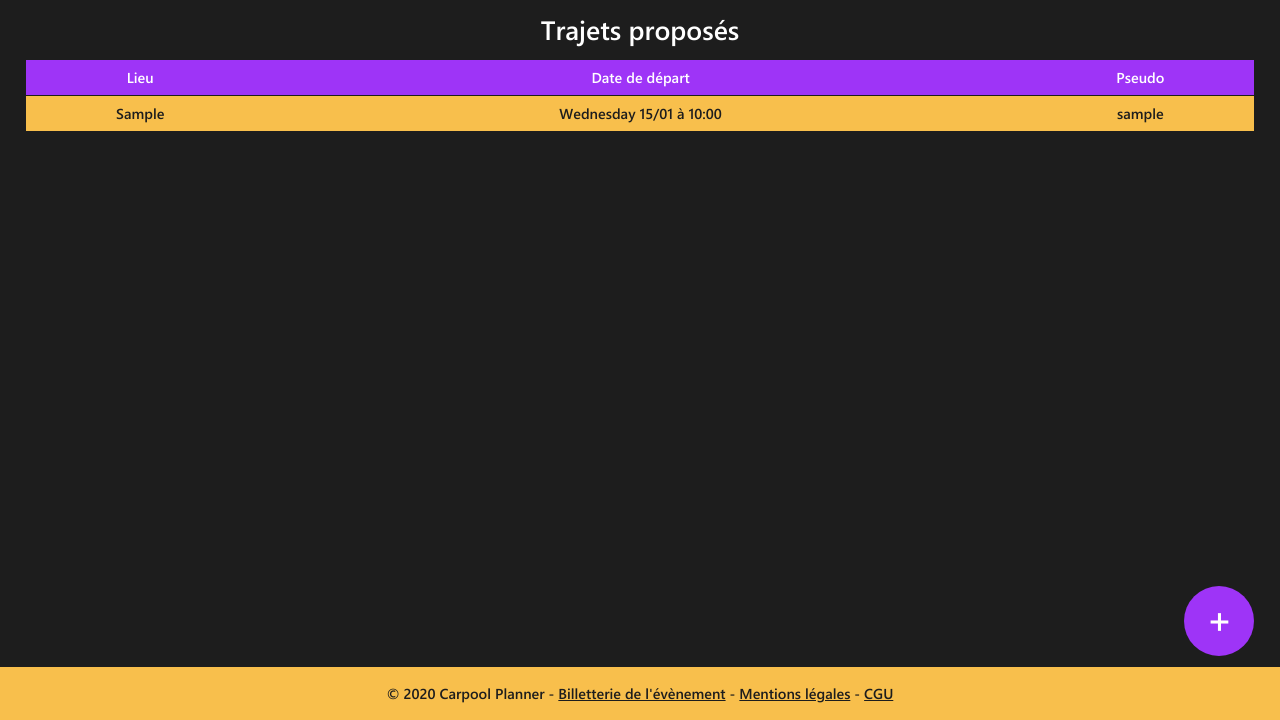
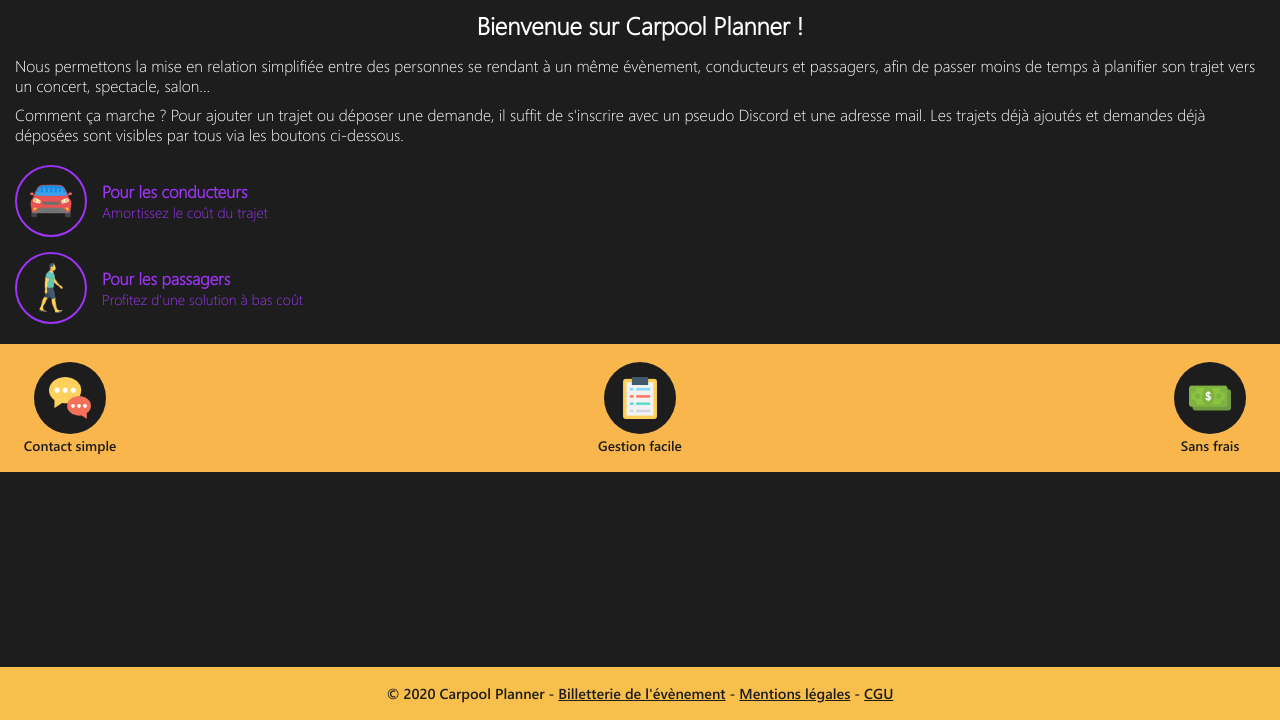
Before and after one commit to LilianLem/carpool-planner, a PHP site: page / in a window 1280 px wide. Shown: the part 80-800 px from the top of the page. Run offline with PHP 8.4, Linux system fonts and the light colour scheme; tables that the repository leaves empty hold one stand-in row (values such as "Sample post").

Commit message:
Ajout page d'accueil
- Ajout de HomeController
- Ajout dans le router et changement de la view par défaut
- Ajout du CSS et de la view Home (en cours de dev)
- Déplacement d'icônes par rapport à leur utilisation

```diff
--- /dev/null
+++ b/controller/HomeController.php
@@ -0,0 +1,6 @@
+<?php
+
+function displayHomePage()
+{
+	require('view/Home.php');
+}
--- a/router/router.php
+++ b/router/router.php
@@ -2,11 +2,15 @@
 try {
 	require('controller/ProposalController.php');
 	require('controller/UserController.php');
+	require('controller/HomeController.php');
 
 	if(isset($_GET['action']))
 	{
 		switch($_GET['action'])
 		{
+			case 'showProposals':
+				displayProposalList();
+				break;
 			case 'addProposal':
 				displayProposalAddForm();
 				break;
@@ -48,7 +52,7 @@
 	if(isset($goDefault))
 	{
 		// Par défaut si l'action n'est pas reconnue
-		displayProposalList();
+		displayHomePage();
 	}
 }
 
--- a/static/css/style.css
+++ b/static/css/style.css
@@ -4,6 +4,13 @@
 		 url("../fonts/weblysleekuisb.woff") format("woff"),
 		 url("../fonts/weblysleekuisb.ttf") format("truetype"),
 		 url("../fonts/weblysleekuisb.svg#WeblySleekUISemibold") format("svg");
+	font-weight: normal;
+	font-style: normal;
+}
+
+@font-face {
+	font-family:"WeblySleek UI Light";
+	src: url("../fonts/weblysleekuil.ttf") format("truetype");
 	font-weight: normal;
 	font-style: normal;
 }
@@ -118,6 +125,109 @@
 	height: 70px;
 	background-color: #9e34f7;
 	border-radius: 1000px;
+}
+
+/* Page d'accueil */
+
+#home *
+{
+	font-family: 'WeblySleek UI Light', 'Open Sans', sans-serif;
+}
+
+#home #intro
+{
+	margin: auto 15px;
+}
+
+#home #intro *
+{
+	font-size: 16px;
+	line-height: 1.3rem;
+}
+
+#home #intro h1
+{
+	font-size: 1.6rem;
+	margin-bottom: 20px;
+}
+
+#home #intro p
+{
+	margin-bottom: 10px;
+}
+
+#home #catchers
+{
+	margin: 20px 15px;
+}
+
+#home #catchers .catcher
+{
+	display: flex;
+	width: 100%;
+	margin: 15px auto;
+}
+
+#home .round-bg-image
+{
+	display: flex;
+	justify-content: center;
+	align-items: center;
+	width: 72px;
+	height: 72px;
+	border-radius: 5000px;
+}
+
+#home #catchers .catcher .catcher-image
+{
+	border: 2px solid #9E34F7;
+}
+
+#home #catchers .catcher .catcher-text
+{
+	display: flex;
+	flex-direction: column;
+	justify-content: center;
+	margin-left: 15px;
+	color: #9E34F7;
+}
+
+#home #catchers .catcher .catcher-text h2
+{
+	font-size: 1.1rem;
+}
+
+#home #pros
+{
+	display: flex;
+	justify-content: space-between;
+	background-color: #F8B64C;
+	width: 100%;
+	height: 128px;
+	padding: 0 20px;
+}
+
+#home #pros .pro
+{
+	display: flex;
+	flex-direction: column;
+	justify-content: center;
+	align-items: center;
+	width: 100px;
+	height: 100%;
+	color: #1d1d1d;
+}
+
+#home #pros .pro div
+{
+	background-color: #1d1d1d;
+}
+
+#home #pros .pro p
+{
+	font-family: 'WeblySleek UI Semibold', 'Open Sans', sans-serif;
+	font-size: 0.9rem;
+	margin-top: 5px;
 }
 
 /* Page liste des propositions */
--- /dev/null
+++ b/view/Home.php
@@ -0,0 +1,75 @@
+<!DOCTYPE html>
+<html lang="fr">
+	<head>
+		<title>Accueil - Carpool Planner</title>
+		<link rel="stylesheet" href="static/css/style.css"/>
+		<meta charset="utf-8"/>
+		<meta name="viewport" content="width=device-width, initial-scale=1, shrink-to-fit=no"/>
+		<meta name="robots" content="noindex"/>
+	</head>
+
+	<body>
+		<header>
+			<div id="nav-mobile-open">
+				<img src="static/img/icons/mobile-menu.png" alt="Menu mobile" />
+			</div>
+
+			<div id="logo">
+				<img src="static/img/logo.png" alt="Logo du site Carpool Planner" />
+			</div>
+		</header>
+
+		<main id="home">
+            <div id="intro">
+                <h1>Bienvenue sur Carpool Planner !</h1>
+                <p>Nous permettons la mise en relation simplifiée entre des personnes se rendant à un même évènement, conducteurs et passagers, afin de passer moins de temps à planifier son trajet vers un concert, spectacle, salon...</p>
+                <p>Comment ça marche ? Pour ajouter un trajet ou déposer une demande, il suffit de s'inscrire avec un pseudo Discord et une adresse mail. Les trajets déjà ajoutés et demandes déjà déposées sont visibles par tous via les boutons ci-dessous.</p>
+            </div>
+
+            <div id="catchers">
+                <div class="catcher">
+                    <div class="catcher-image round-bg-image"><img src="static/img/icons/car.png" width="42px" /></div>
+
+                    <div class="catcher-text">
+                        <h2>Pour les conducteurs</h2>
+                        <p>Amortissez le coût du trajet</p>
+                    </div>
+                </div>
+                <div class="catcher">
+                    <div class="catcher-image round-bg-image"><img src="static/img/icons/pedestrian.png" width="50px" /></div>
+
+                    <div class="catcher-text">
+                        <h2>Pour les passagers</h2>
+                        <p>Profitez d'une solution à bas coût</p>
+                    </div>
+                </div>
+            </div>
+
+            <div id="pros">
+                <div class="pro">
+                    <div class="round-bg-image"><img src="static/img/icons/conversation.png" width="42px" /></div>
+                    <p>Contact simple</p>
+                </div>
+
+                <div class="pro">
+                    <div class="round-bg-image"><img src="static/img/icons/list.png" width="42px" /></div>
+                    <p>Gestion facile</p>
+                </div>
+
+                <div class="pro">
+                    <div class="round-bg-image"><img src="static/img/icons/money.png" width="42px" /></div>
+                    <p>Sans frais</p>
+                </div>
+            </div>
+		</main>
+
+		<footer>
+			<p>© 2020 Carpool Planner - <a href="#">Billetterie de l'évènement</a> - <a href="#">Mentions légales</a> - <a href="#">CGU</a></p>
+		</footer>
+
+		<?php if(!empty($errors)) {
+			echo '<script type="text/javascript">'.'alert("Une ou plusieurs erreurs sont survenues ! Détails :\n'.$errors.'");</script>';
+		} ?>
+
+	</body>
+</html>
```
Also changed, not shown: static/img/icons/list.png (renamed from static/img/icons/unused/list.png), static/img/icons/unused/deal.png (renamed from static/img/icons/deal.png), static/img/icons/unused/map.png (renamed from static/img/icons/map.png).
